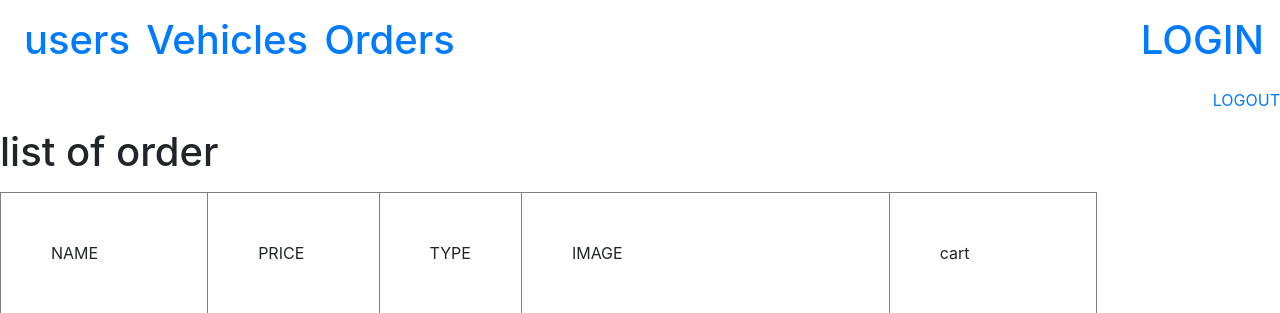
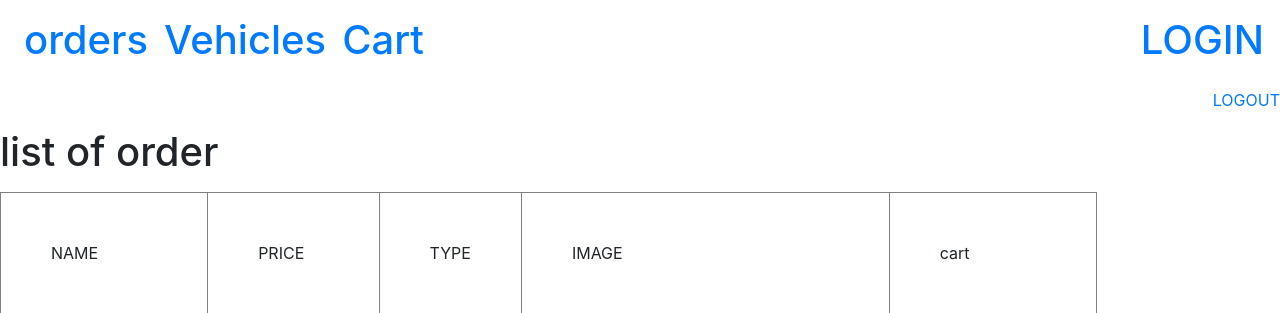
Before and after one commit to priyanka386/carrentalsapp, a Django app: page /order_details/ in a window 1280 px wide. Shown: the top 313 px of the page. Run offline with Django 3.2, Linux system fonts and the light colour scheme; data comes from the database, SQL or seed files in the repository; both versions use the stored data as it was after the commit; some libraries are stand-ins or nearby versions.

Commit message:
2nd changes in projects

```diff
--- a/Carrentalsapp/Carrentalsapp/urls.py
+++ b/Carrentalsapp/Carrentalsapp/urls.py
@@ -11,9 +11,10 @@
     path('accounts/',include('allauth.urls')),
     path('product/', include('mycart.urls')),
     path('order_details/', views.order_details),
-    path('myorder_list/', views.myorder_list , name='myorder_list'),
+    path('my_order_list/', views.my_order_list , name='my_order_list'),
     path('show_cart_items/', views.show_cart_items, name='show_cart_items'),
     path('add_to_cart/',views.add_to_cart),
+    path('remove_from_cart/', views.remove_from_cart),
 
 
 ]+ static(settings.MEDIA_URL, document_root=settings.MEDIA_ROOT)
--- a/Carrentalsapp/Carrentalsapp/views.py
+++ b/Carrentalsapp/Carrentalsapp/views.py
@@ -11,18 +11,23 @@
     return render(request ,'home.html')
 
 
-def myorder_list(request):
-	order_item = AddCart.objects.all()
-	payment_status = items.payment_status
-	return render( request, 'mycart/list.html',{'myorder_list': order_item})
+def my_order_list(request):
+
+	id = request.GET.get("id")
+	vehicle_obj = Vehicle.objects.get(id=id)
+	add_cart = Orders.objects.create(vehicle = vehicle_obj ,payment_status= True)
+	cart_obj = Orders.objects.all()
+	return render (request, 'mycart/list.html',{'my_order_list': cart_obj})
 
 
 def order_details(request):
     info=Vehicle.objects.all()
     return render(request,'mycart/order.html',{'order_details':info})
 
-
 def add_to_cart(request):
+	# cart_obj = AddCart.objects.all()
+	# if cart_obj:
+	# 	cart_obj.delete()
 	if request.method == 'POST':
 		id = request.POST.get("id")
 		product_obj = Vehicle.objects.get(id=id)
@@ -32,8 +37,18 @@
 
 
 def show_cart_items(request):
+	cart_obj = Orders.objects.all()
+	if cart_obj:
+		cart_obj.delete()
 	show_cart_items = AddCart.objects.all()
 	total=0
 	for product in show_cart_items:
 		total+=product.grand_total
 	return render( request,'mycart/showcart.html',{'show_cart_items': show_cart_items,'total':total } )
+
+
+def remove_from_cart(request):
+	id = request.GET["id"]
+	cart_item = AddCart.objects.get(id = id)
+	cart_item.delete()
+	return redirect('show_cart_items')
--- a/Carrentalsapp/templates/base.html
+++ b/Carrentalsapp/templates/base.html
@@ -17,13 +17,13 @@
     <div class="collapse navbar-collapse" id="navbarTogglerDemo03">
     <ul class="navbar-nav mr-auto mt-2 mt-lg-0">
       <li class="nav-item active">
-        <a class="nav-link" href="">users<span class="sr-only"></span></a>
+        <a class="nav-link" href="">orders<span class="sr-only"></span></a>
       </li>
       <li class="nav-item">
         <a class="nav-link" href="order_details">Vehicles</a>
       </li>
       <li class="nav-item">
-        <a class="nav-link" href="myorder_list">Orders</a>
+        <a class="nav-link" href="show_cart_items">Cart</a>
       </li>
     </ul>
     <form class="form-inline my-2 my-lg-0">
```
Also changed, not shown: Carrentalsapp/templates/mycart/list.html (+21 -21 lines), Carrentalsapp/templates/mycart/showcart.html (+8 -1 lines), Carrentalsapp/db.sqlite3, Carrentalsapp/media/image.3_J0inNeu.jpg (added), Carrentalsapp/media/image.4_kMZFnl2.jpg (renamed from Carrentalsapp/media/image.4.jpg), Carrentalsapp/media/image.5_XJcQ0ZF.jpg (added), Carrentalsapp/media/image.6_Xqh2R1A.jpg (added), Carrentalsapp/media/vehicle.2_qdClLM0.jpg (added), Carrentalsapp/media/vehicle.5_D9jWmID.jpg (added), Carrentalsapp/media/vehicle.6_Hil5WPt.jpg (added), Carrentalsapp/media/vehicle.7_KW2kotD.jpg (added), Carrentalsapp/media/vehicle.7_ekQVyBE.jpg (added).
